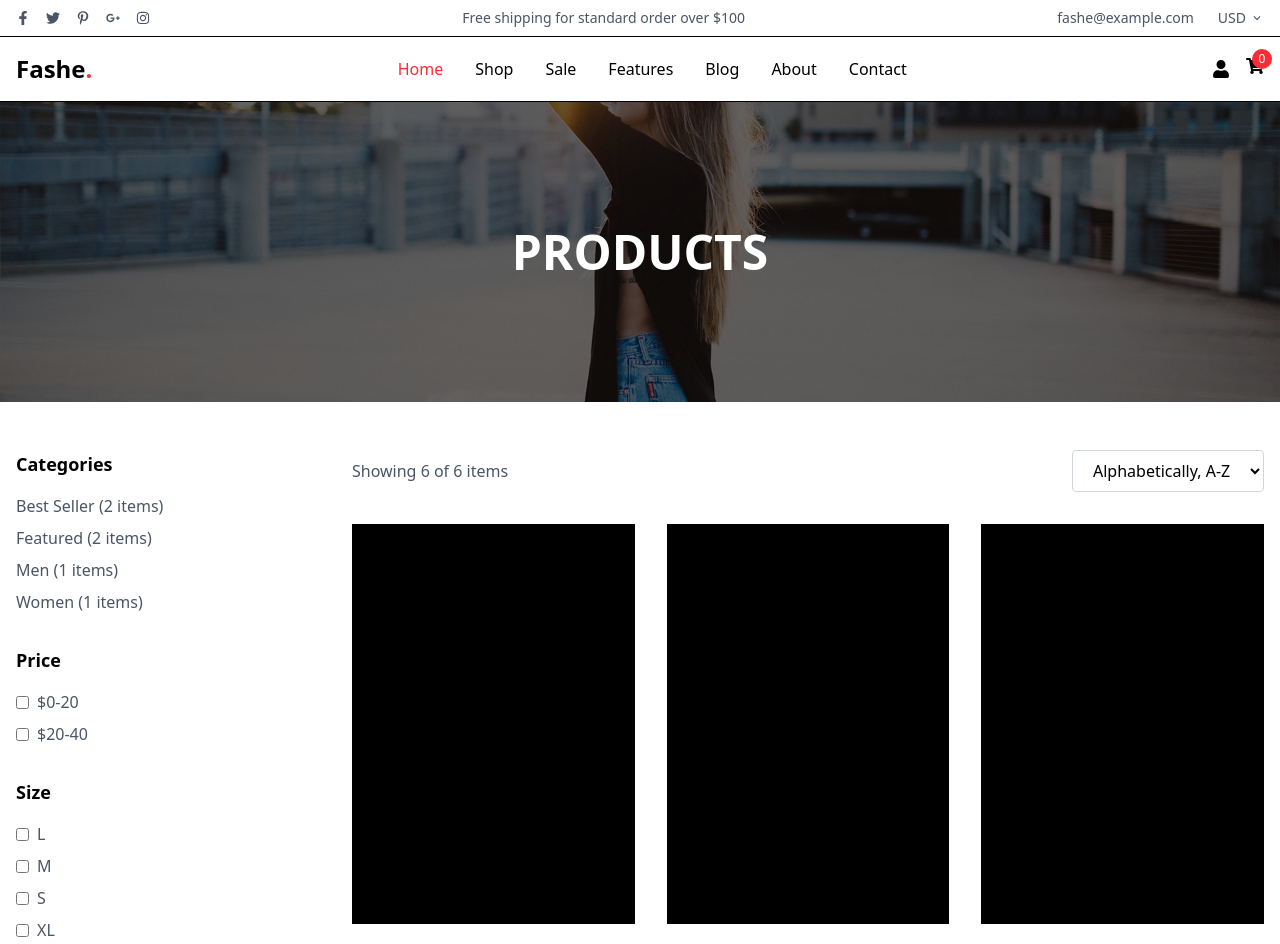
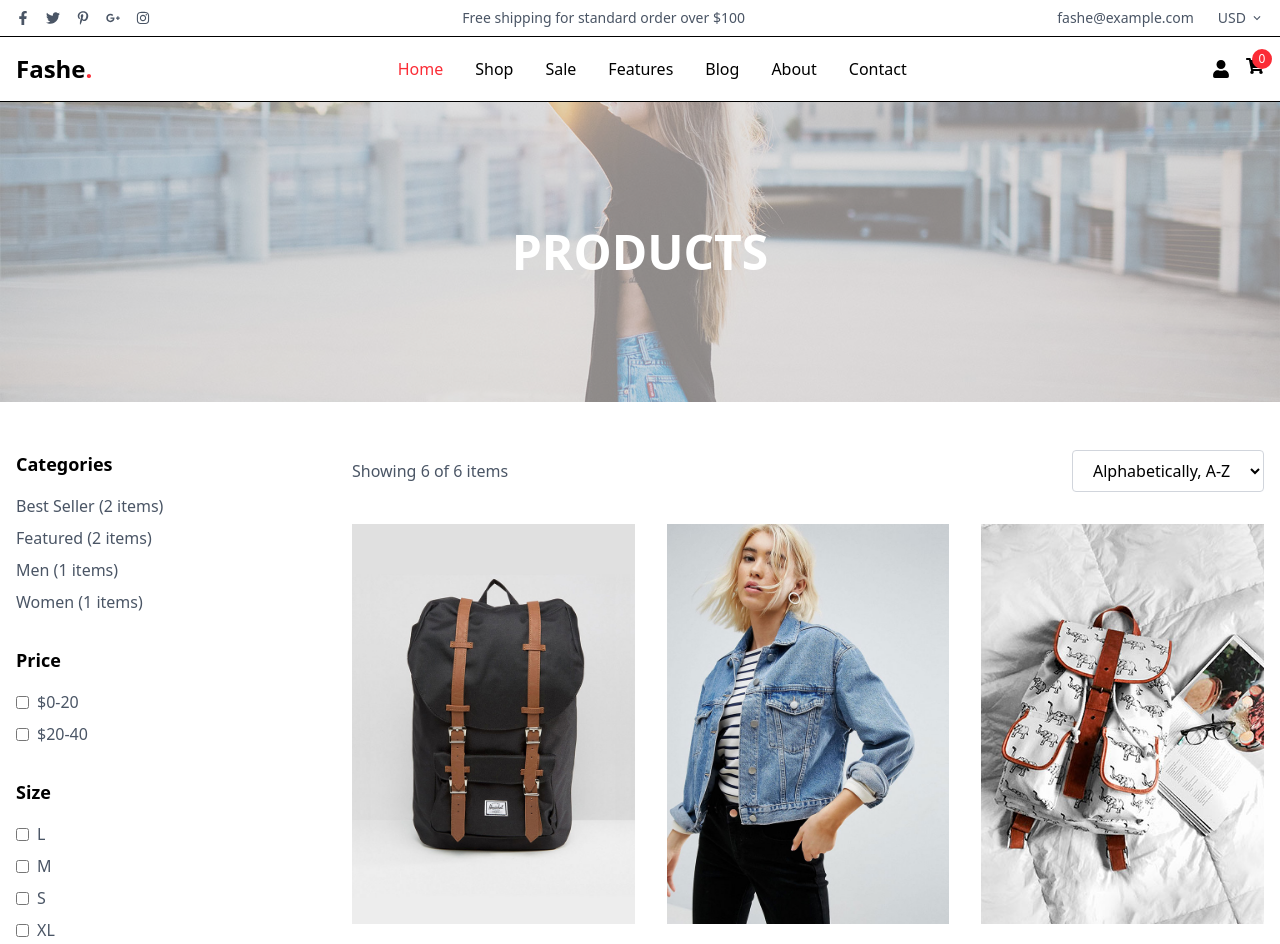
Before and after one commit to dounia88/final-project-react, a React (Vite) app: page /shop in a window 1280 px wide. Shown: the top 944 px of the page. Built offline with nearby package versions, Linux system fonts and the light colour scheme.

Commit message:
modif photo

```diff
--- a/src/pages/shop/shop.jsx
+++ b/src/pages/shop/shop.jsx
@@ -141,7 +141,7 @@ const Shop = () => {
     return (
         <div className="min-h-screen bg-white">
             {/* Shop Header */}
-            <div className="relative h-[300px] bg-black">
+            <div className="relative h-[300px]">
                 <img
                     src="/images/carousel2.jpg"
                     alt="Shop Banner"
@@ -261,7 +261,7 @@ const Shop = () => {
                                             alt={product.name}
                                             className="w-full h-[400px] object-cover transition-transform duration-500 group-hover:scale-110"
                                         />
-                                        <div className="absolute inset-0 bg-black bg-opacity-0 group-hover:bg-opacity-20 transition-all duration-300 flex items-center justify-center">
+                                        <div className="absolute inset-0 bg-opacity-0 group-hover:bg-opacity-20 transition-all duration-300 flex items-center justify-center">
                                             <button className="bg-white text-gray-900 px-6 py-2 rounded-full transform translate-y-full opacity-0 group-hover:translate-y-0 group-hover:opacity-100 transition-all duration-300 hover:bg-gray-100">
                                                 ADD TO CART
                                             </button>
```
